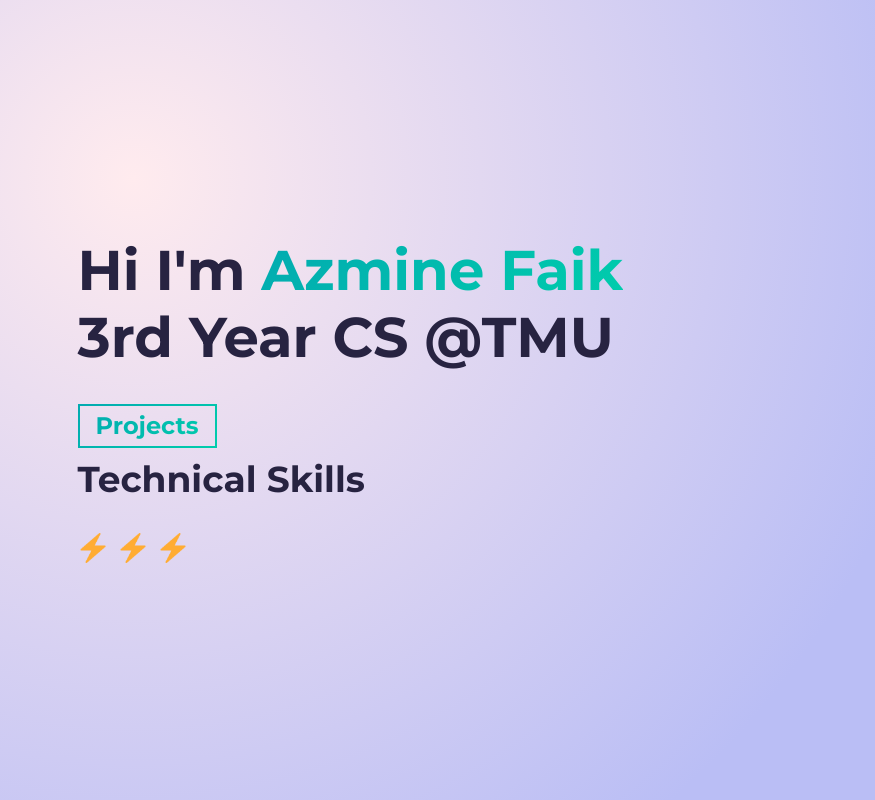
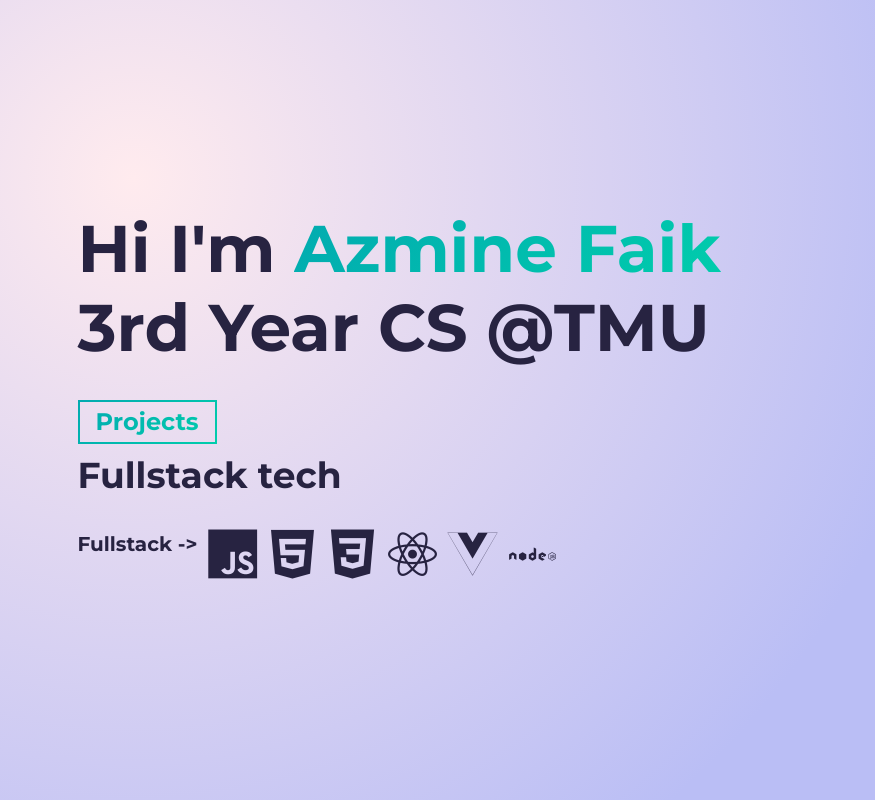
Before and after one commit to azmine-1/portfolio, a website built with Parcel: page src/index.html in a window 1280 px wide. Shown: the top 800 px of the page, without its empty margins (0-875 px from the left). Built offline with nearby package versions, Linux system fonts and the light colour scheme.

Commit message:
added links to technical skill logos and added styling

```diff
--- a/src/index.html
+++ b/src/index.html
@@ -16,6 +16,7 @@
     <meta http-equiv="X-UA-Compatible" content="IE=edge" />
     <meta name="viewport" content="width=device-width, initial-scale=1" />
     <link rel="shortcut icon" type="image/png" href="assets/favicon.png" />
+    <link rel="stylesheet" type='text/css' href="https://cdn.jsdelivr.net/gh/devicons/devicon@latest/devicon.min.css" />
     <title>[Your name here] | Developer</title>
     <meta name="keywords" content="[username], [name], skill" />
     <meta name="description" content="[Your name here] | Developer" />
@@ -47,12 +48,16 @@
             >Projects</a
           >
         </p>
-        <h1 class="hero-technical-skills-title">Technical Skills</h1>
+        <h1 class="hero-technical-skills-title">Fullstack tech</h1>
         <ul class="technical-skills">
-          <li><img src="assets/favicon.png" alt="Tech Skill 1"></li>
-          <li><img src="assets/favicon.png" alt="Tech Skill 2"></li>
-          <li><img src="assets/favicon.png" alt="Tech Skill 3"></li>
-          <!-- Add more <li> elements for additional technical skills -->
+          <li class ="technical-skills-frontend">Fullstack -> </li>
+          <li><i class="devicon-javascript-plain"></i> </li>
+          <li><i class="devicon-html5-plain"></i></li>
+          <li><i class="devicon-css3-plain"></i></li>
+          <li><i class="devicon-react-original"></i></li>
+          <li><i class="devicon-vuejs-plain"></i></li>
+          <li><i class="devicon-nodejs-plain-wordmark"></i></li>
+          <!-- Add mor<li> elements for additional technical skills -->
       </ul>
       </div>
     </section>
--- a/src/sass/sections/_hero.scss
+++ b/src/sass/sections/_hero.scss
@@ -29,13 +29,13 @@
   }
 
   .hero-title {
-    font-size: 5.6rem;
+    font-size: 6.6rem;
     font-weight: 700;
     margin-bottom: 3.2rem;
     text-align: left;
 
     @include respond(tab-land) {
-      font-size: 4rem;
+      font-size: 3rem;
     }
     @include respond(tab-port) {
       font-size: 3.6rem;
@@ -57,7 +57,7 @@
     text-align: left;
 
     @include respond(tab-land) {
-      font-size: 4rem;
+      font-size: 2.5rem;
     }
     @include respond(tab-port) {
       font-size: 3.6rem;
@@ -81,11 +81,29 @@
         margin-right: 10px;
     }
 
-    img {
-        width: 30px;
-        height: 30px;
+    i {
+        font-size: 50px;
+        @include respond(tab-land) {
+          font-size: 30px;
+        }
+        @include respond(tab-port) {
+          font-size: 30px;
+        }
+        @include respond(phone) {
+          font-size: 20px;
+        }
+        @include respond(phone-xs) {
+          font-size: 10px;
+        }
     }
 }
+  .technical-skills-frontend{
+    font-size: 2.0rem;
+    font-weight: 700;
+    margin-bottom: 3.2rem;
+    text-align: left;
+
+  }
 
   .hero-cta {
     display: flex;
```
